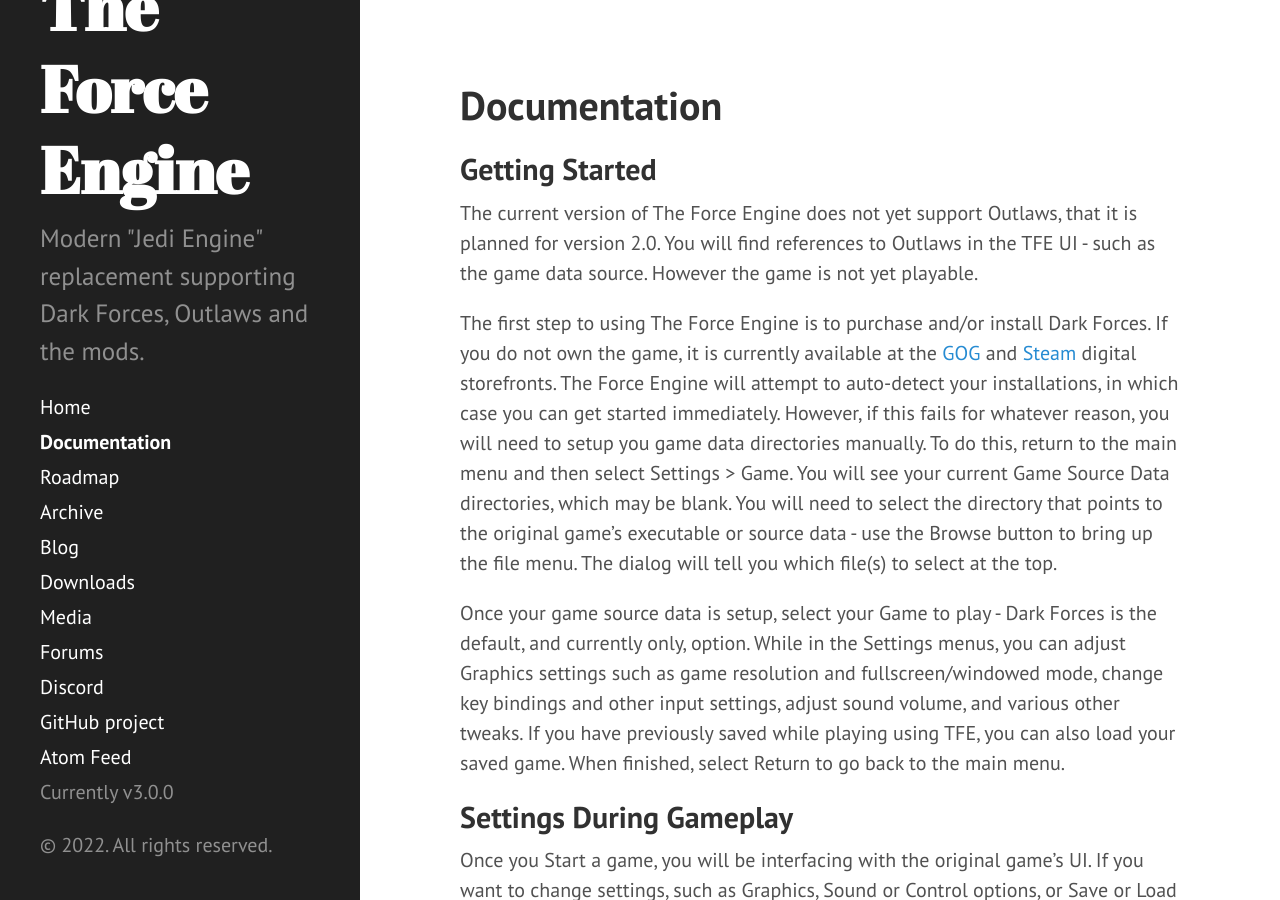
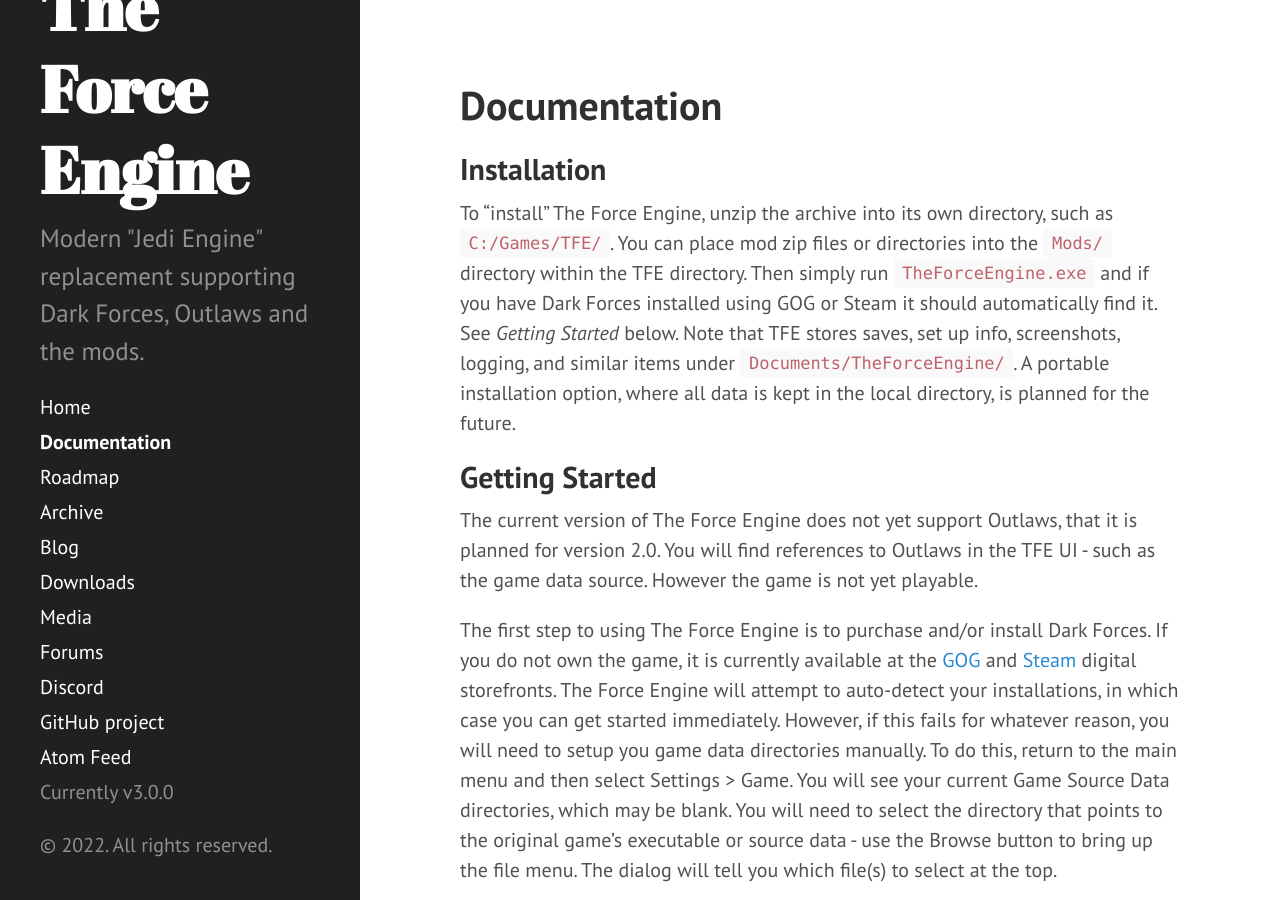
Before and after one commit to TheForceEngine/TheForceEngine.github.io, a Jekyll site: the page built from Documentation.md, in a window 1280 px wide and 900 px high. Built offline with Jekyll 4.4.1, drawn with Linux system fonts in a browser that asks for light colours.

Commit message:
Update Documentation.md

```diff
--- a/Documentation.md
+++ b/Documentation.md
@@ -2,6 +2,9 @@
 layout: page
 title: Documentation
 ---
+## Installation
+To "install" The Force Engine, unzip the archive into its own directory, such as `C:/Games/TFE/`. You can place mod zip files or directories into the `Mods/` directory within the TFE directory. Then simply run `TheForceEngine.exe` and if you have Dark Forces installed using GOG or Steam it should automatically find it. See *Getting Started* below. Note that TFE stores saves, set up info, screenshots, logging, and similar items under `Documents/TheForceEngine/`. A portable installation option, where all data is kept in the local directory, is planned for the future.
+
 ## Getting Started
 The current version of The Force Engine does not yet support Outlaws, that it is planned for version 2.0. You will find references to Outlaws in the TFE UI - such as the game data source. However the game is not yet playable.
 
```
